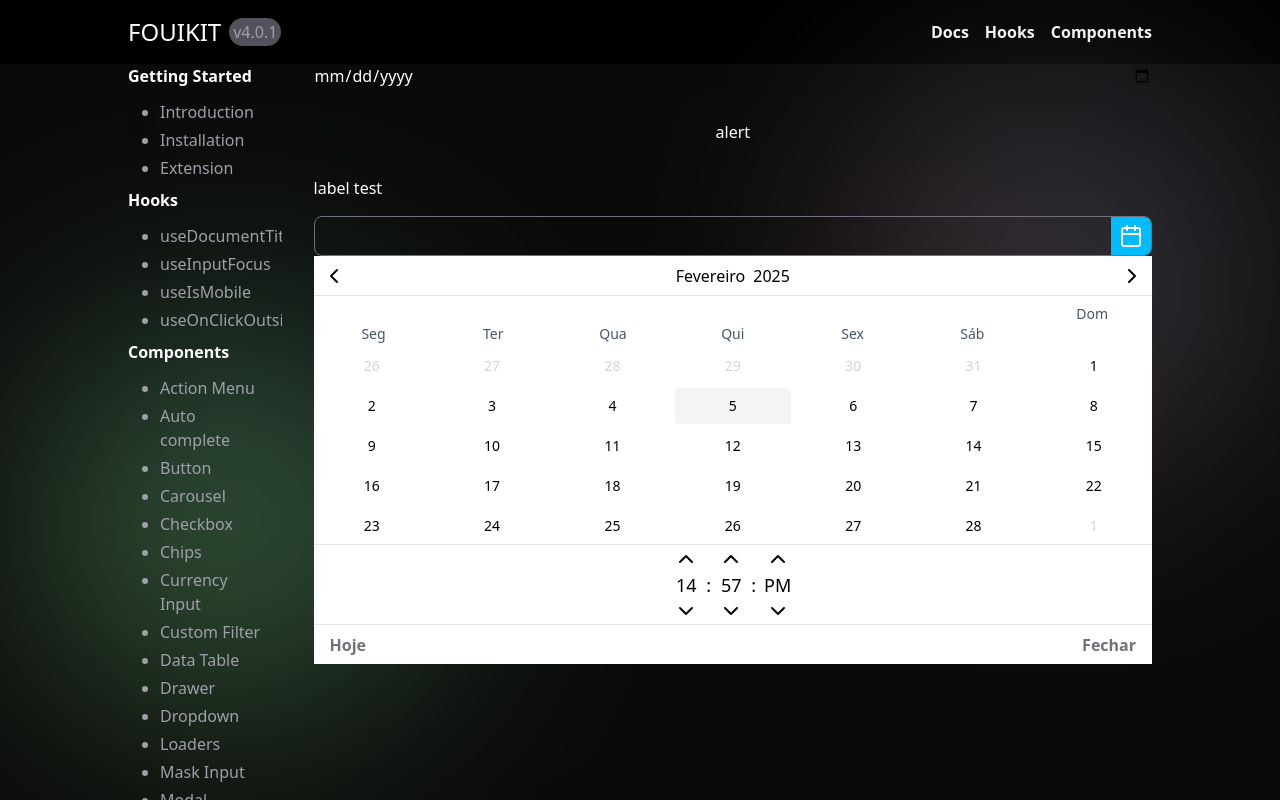
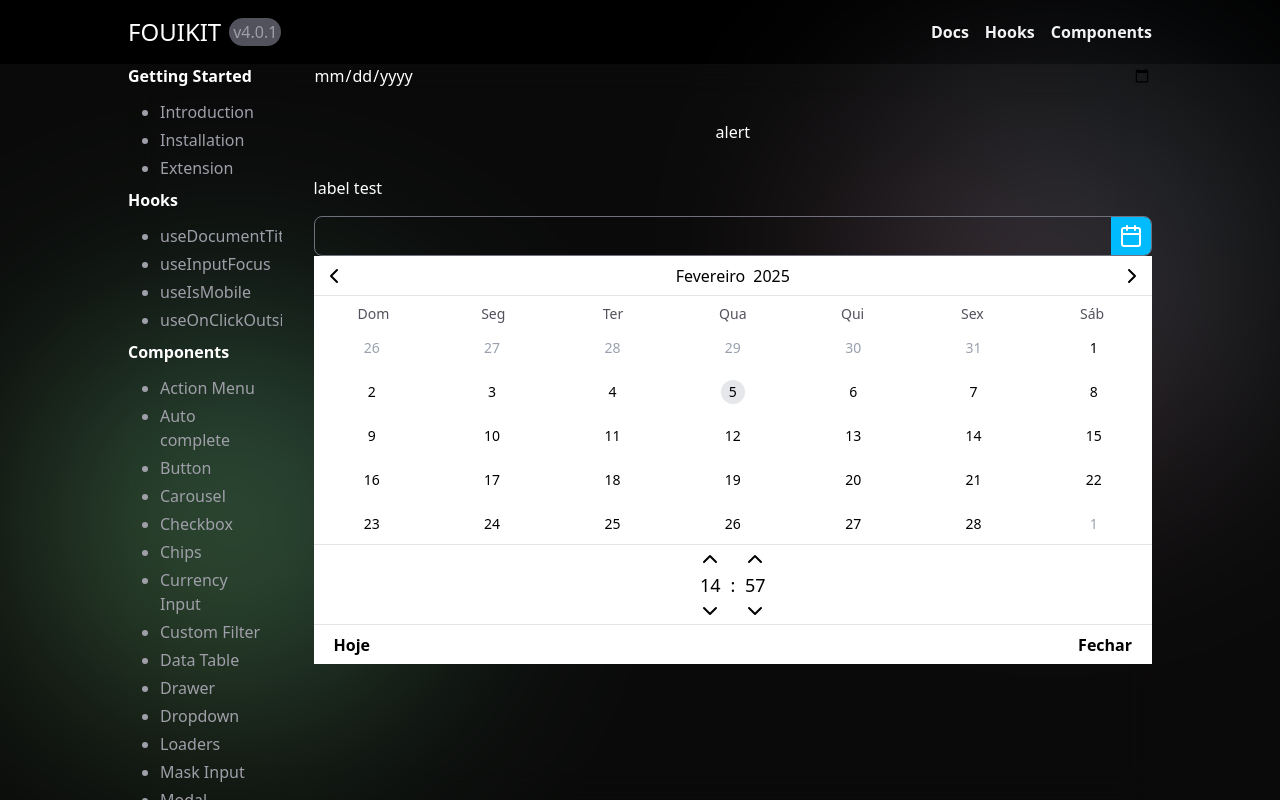
Before and after one commit to filipeoliveira-oss/uiKit, a Next.js app: page /development in a window 1280 px wide. Built offline with nearby package versions, Linux system fonts and the light colour scheme.

Commit message:
feat: enhance Calendar component with improved color handling and time format adjustments

```diff
--- a/src/app/development/page.tsx
+++ b/src/app/development/page.tsx
@@ -11,7 +11,7 @@ export default function Component() {
 
             <button onClick={() => alert(t)}>alert</button>
 
-            <Calendar label='label test' labelClassname='text-white' date={t} setDate={st} showTime timeFormat='12' showButtonBar showIcon />
+            <Calendar label='label test' labelClassname='text-white' date={t} setDate={st} showTime timeFormat='24' showButtonBar showIcon />
         </div>
     )
 }
--- a/src/uiKit/calendar/calendar.tsx
+++ b/src/uiKit/calendar/calendar.tsx
@@ -15,15 +15,16 @@ interface ICustomLanguage {
 }
 
 interface IColors {
-    iconBackgroundColor?:string,
+    containerBackgroundColor?: string,
+    labelTextColor?: string,
+    iconBackgroundColor?: string,
     iconColor?: string,
-    selectedDayColor?: string,
-    todayColor?: string,
-    backgroundColor?: string,
+    calendarBackground?: string,
     textColor?: string,
-    weekDaysColor?: string,
-    borderColor?:string,
-    inputColor?:string
+    hoverBackground?: string,
+    todayBackground?: string,
+    selectedDayBackground?: string,
+    weekDaysTextColor?: string
 }
 
 interface ICalendar {
@@ -65,17 +66,18 @@ export default function Calendar({ disabled, label, labelClassname, language = '
         months: ['', '', '', '', '', '', '', '', '', '', '', '']
     })
 
-    const calendarColors:IColors = React.useMemo(() => {
+    const calendarColors: IColors = React.useMemo(() => {
         return {
+            containerBackgroundColor: colors?.containerBackgroundColor ?? 'transparent',
+            calendarBackground: colors?.calendarBackground ?? '#FFFFFF',
+            hoverBackground: colors?.hoverBackground ?? '#e4e4e7',
             iconBackgroundColor: colors?.iconBackgroundColor ?? '#00bcff',
             iconColor: colors?.iconColor ?? '#FFFFFF',
-            selectedDayColor: colors?.selectedDayColor ?? '#DFF2fE',
-            todayColor: colors?.todayColor ?? '#F4F4F5',
-            backgroundColor: colors?.backgroundColor ?? '#FFFFFF',
+            labelTextColor: colors?.labelTextColor ?? '#FFFFFF',
+            selectedDayBackground: colors?.selectedDayBackground ?? '#00bcff',
             textColor: colors?.textColor ?? '#000000',
-            weekDaysColor: colors?.weekDaysColor ?? '#4A5565',
-            borderColor: colors?.backgroundColor ?? '#E4E4E7',
-            inputColor: colors?.inputColor ?? '#FFFFFF',
+            todayBackground: colors?.todayBackground ?? '#e5e7eb',
+            weekDaysTextColor: colors?.weekDaysTextColor ?? '#52525c',
         }
     }, [colors])
 
@@ -129,9 +131,8 @@ export default function Calendar({ disabled, label, labelClassname, language = '
     }, [customLanguage, language])
 
 
-
     function formatDate(day: number, month: number, year: number, hour?: number, minute?: number, period?: 'PM' | 'AM' | null) {
-        const str = `${String(day).padStart(2, '0')}/${String(month + 1).padStart(2, '0')}/${year}${showTime && ` ${String(hour).padStart(2, '0')}:${String(minute).padStart(2, '0')}`}${timeFormat === '12' && ` ${period}`}`
+        const str = `${String(day).padStart(2, '0')}/${String(month + 1).padStart(2, '0')}/${year}${showTime && ` ${String(hour).padStart(2, '0')}:${String(minute).padStart(2, '0')}`}${timeFormat === '12' ? ` ${period}` : ''}`
         setDate(str)
     }
 
@@ -250,13 +251,14 @@ export default function Calendar({ disabled, label, labelClassname, language = '
     }
 
     return (
-        <label className="w-full h-fit flex flex-col gap-4 relative select-none" style={disabled ? { pointerEvents: 'none' } : {}}>
-            {label && <span className={cn(`text-black/60`, labelClassname)}>{label}</span>}
+
+        <label className="w-full h-fit flex flex-col gap-4 relative select-none" style={{ pointerEvents: disabled ? 'none' : 'auto', backgroundColor: calendarColors.containerBackgroundColor }}>
+            {label && <span className={labelClassname} style={{ color: calendarColors.labelTextColor }}>{label}</span>}
             <div className="border border-zinc-500 w-full h-10 flex flex-row items-center rounded-lg overflow-hidden" >
                 <input onFocus={() => setShowCalendar(true)} onBlur={() => setShowCalendar(false)} className="px-2 w-full h-full bg-transparent border-none outline-none" value={date} readOnly />
                 {showIcon && (
-                    <div className="w-fit h-full bg-sky-400 px-2 flex items-center">
-                        <svg xmlns="http://www.w3.org/2000/svg" width="24" height="24" viewBox="0 0 24 24" fill="none" stroke="white" strokeWidth="2" strokeLinecap="round" strokeLinejoin="round">
+                    <div className="w-fit h-full px-2 flex items-center" style={{ backgroundColor: calendarColors.iconBackgroundColor }}>
+                        <svg xmlns="http://www.w3.org/2000/svg" width="24" height="24" viewBox="0 0 24 24" fill="none" stroke={calendarColors.iconColor} strokeWidth="2" strokeLinecap="round" strokeLinejoin="round">
                             <path d="M8 2v4" />
                             <path d="M16 2v4" />
                             <rect width="18" height="18" x="3" y="4" rx="2" />
@@ -266,18 +268,18 @@ export default function Calendar({ disabled, label, labelClassname, language = '
                 )}
             </div>
 
-            <div className="bg-white w-full h-fit absolute top-full flex flex-col items-center justify-center">
+            <div className="w-full h-fit absolute top-full flex flex-col items-center justify-center" style={{ backgroundColor: calendarColors.calendarBackground }}>
 
                 {whatToShow === 'days' && (
                     <>
-                        <div className="border-b border-zinc-200 w-full h-10 flex flex-row justify-between px-2 items-center text-black">
+                        <div className="border-b border-zinc-200 w-full h-10 flex flex-row justify-between px-2 items-center" style={{ color: calendarColors.textColor }}>
                             <svg onClick={handlePrevMonth} xmlns="http://www.w3.org/2000/svg" className="cursor-pointer" width="24" height="24" viewBox="0 0 24 24" fill="none" stroke="currentColor" strokeWidth="2" strokeLinecap="round" strokeLinejoin="round" ><path d="m15 18-6-6 6-6" /></svg>
                             <div className="flex flex-row gap-2 w-fit h-full items-center justify-center capitalize">
 
                                 {whatToShow === 'days' && (
-                                    <span className="hover:text-sky-400 cursor-pointer" onClick={() => setWhatToShow('months')}>{currentLanguages.months[currentMonth]}</span>
+                                    <span className={`hover:[color:var(--hover-color)] cursor-pointer`} onClick={() => setWhatToShow('months')} style={{ "--hover-color": calendarColors.hoverBackground } as React.CSSProperties}>{currentLanguages.months[currentMonth]}</span>
                                 )}
-                                <span className="hover:text-sky-400 cursor-pointer" onClick={() => setWhatToShow('years')}>{new Date(currentYear, currentMonth).toLocaleString(language, {
+                                <span className={`hover:[color:var(--hover-color)] cursor-pointer`} onClick={() => setWhatToShow('years')} style={{ "--hover-color": calendarColors.hoverBackground } as React.CSSProperties}>{new Date(currentYear, currentMonth).toLocaleString(language, {
                                     year: 'numeric',
                                 })}</span>
                             </div>
@@ -285,31 +287,41 @@ export default function Calendar({ disabled, label, labelClassname, language = '
                         </div>
 
                         <div className="w-full h-fit grid grid-cols-7 text-center font-medium mt-2">
-                            {currentLanguages.weekDays.map(day => (
-                                <div key={day} className="text-sm text-gray-600">{day}</div>
+                            {currentLanguages.weekDays.map((day, i) => (
+                                <div key={i} className="text-sm" style={{ color: calendarColors.weekDaysTextColor }}>{day}</div>
                             ))}
                         </div>
 
                         <div className="w-full grid grid-cols-7 auto-rows-fr gap-1 text-center mt-1">
                             {dates.map((item, idx) => {
+                                const aux = date.split(' ')[0]
+                                const dateElements = aux.split('/')
+                                const dayAux = dateElements[0]
+                                const month = dateElements[1]
+                                const year = dateElements[2]
+
                                 const isToday =
                                     item.currentMonth &&
                                     currentMonth === today.getMonth() &&
                                     currentYear === today.getFullYear() &&
                                     item.date === today.getDate();
+
+                                const isSelected = dayAux === String(item.date).padStart(2, '0') && month == String(currentMonth + 1).padStart(2, '0') && year === String(currentYear).padStart(2, '0') && item.currentMonth
                                 return (
                                     <div
                                         key={idx}
                                         onClick={() => handleSelectDay(item.date)}
-                                        className={`p-2 text-sm rounded ${item.currentMonth ? 'text-black' : 'text-gray-300 pointer-events-none'} ${isToday ? 'bg-zinc-100 ' : ''} hover:bg-gray-200 cursor-pointer`}>
-                                        {item.date}
+                                        className={`p-2 text-sm rounded ${item.currentMonth ? '' : 'pointer-events-none'} group cursor-pointer w-full h-full flex items-center justify-center`} >
+                                        <span className=" w-6 h-6 rounded-full flex items-center justify-center group-hover:[background-color:var(--hover-color)]"
+                                        style={{ backgroundColor: isSelected ? calendarColors.selectedDayBackground : isToday ? calendarColors.todayBackground : '', ...{ ["--hover-color"]: calendarColors.hoverBackground, color: item.currentMonth ? calendarColors.textColor : '#99a1af  ' } }}
+                                        >{item.date}</span>
                                     </div>
                                 )
                             })}
                         </div>
 
                         {showTime && (
-                            <div className="w-full h-20 border-t border-zinc-200 flex flex-row gap-2 items-center justify-center text-black">
+                            <div className="w-full h-20 border-t border-zinc-200 flex flex-row gap-2 items-center justify-center" style={{ color: calendarColors.textColor }}>
                                 <div className="w-fit h-full flex flex-col gap:1 items-center justify-center">
                                     <svg onClick={() => incrementHour()} className="cursor-pointer" xmlns="http://www.w3.org/2000/svg" width="24" height="24" viewBox="0 0 24 24" fill="none" stroke="currentColor" strokeWidth="2" strokeLinecap="round" strokeLinejoin="round"><path d="m18 15-6-6-6 6" /></svg>
                                     <span className="select-none text-lg">{String(timeFormat === '12' && hour === 0 ? 12 : hour).padStart(2, '0')}</span>
@@ -338,19 +350,19 @@ export default function Calendar({ disabled, label, labelClassname, language = '
 
                 {whatToShow === 'months' && (
                     <>
-                        <div className="border-b border-zinc-200 w-full h-10 flex flex-row justify-between px-2 items-center text-black">
+                        <div className="border-b border-zinc-200 w-full h-10 flex flex-row justify-between px-2 items-center" style={{ color: calendarColors.textColor }}>
                             <svg onClick={() => { setCurrentYear(prev => prev - 1); }} xmlns="http://www.w3.org/2000/svg" className="cursor-pointer" width="24" height="24" viewBox="0 0 24 24" fill="none" stroke="currentColor" strokeWidth="2" strokeLinecap="round" strokeLinejoin="round" ><path d="m15 18-6-6 6-6" /></svg>
                             <div className="flex flex-row gap-2 w-fit h-full items-center justify-center capitalize">
-                                <span className="hover:text-sky-400 cursor-pointer" onClick={() => setWhatToShow('years')}>{new Date(currentYear, currentMonth).toLocaleString(language, {
+                                <span className={`hover:[color:var(--hover-color)] cursor-pointer`} onClick={() => setWhatToShow('years')} style={{ "--hover-color": calendarColors.hoverBackground } as React.CSSProperties}>{new Date(currentYear, currentMonth).toLocaleString(language, {
                                     year: 'numeric',
                                 })}</span>
                             </div>
                             <svg onClick={() => { setCurrentYear(prev => prev + 1) }} xmlns="http://www.w3.org/2000/svg" className="cursor-pointer" width="24" height="24" viewBox="0 0 24 24" fill="none" stroke="currentColor" strokeWidth="2" strokeLinecap="round" strokeLinejoin="round"><path d="m9 18 6-6-6-6" /></svg>
                         </div>
 
-                        <div className="w-full h-fit grid grid-cols-3 text-center mt-2 text-black">
+                        <div className="w-full h-fit grid grid-cols-3 text-center mt-2" style={{ color: calendarColors.textColor }}>
                             {Array.from({ length: 12 }, (_, i) => (
-                                <div key={i} className="py-2 cursor-pointer hover:bg-zinc-100" onClick={() => { setCurrentMonth(i); setWhatToShow('days') }}>
+                                <div key={i} className={`py-2 cursor-pointer hover:[background-color:var(--hover-color)]`} onClick={() => { setCurrentMonth(i); setWhatToShow('days') }} style={{ "--hover-color": calendarColors.hoverBackground } as React.CSSProperties}>
                                     {new Date(2000, i).toLocaleString(language, { month: 'long' })}
                                 </div>
                             ))}
@@ -360,7 +372,7 @@ export default function Calendar({ disabled, label, labelClassname, language = '
 
                 {whatToShow === 'years' && (
                     <>
-                        <div className="border-b border-zinc-200 w-full h-10 flex flex-row justify-between px-2 items-center text-black">
+                        <div className="border-b border-zinc-200 w-full h-10 flex flex-row justify-between px-2 items-center" style={{ color: calendarColors.textColor }}>
                             <svg onClick={() => { setCurrentYear(prev => prev - 10); }} xmlns="http://www.w3.org/2000/svg" className="cursor-pointer" width="24" height="24" viewBox="0 0 24 24" fill="none" stroke="currentColor" strokeWidth="2" strokeLinecap="round" strokeLinejoin="round" ><path d="m15 18-6-6 6-6" /></svg>
                             <div className="flex flex-row gap-2 w-fit h-full items-center justify-center capitalize">
                                 <span>{Math.floor(currentYear / 10) * 10} - {(Math.floor(currentYear / 10) * 10) + 9}</span>
@@ -368,11 +380,12 @@ export default function Calendar({ disabled, label, labelClassname, language = '
                             <svg onClick={() => { setCurrentYear(prev => prev + 10) }} xmlns="http://www.w3.org/2000/svg" className="cursor-pointer" width="24" height="24" viewBox="0 0 24 24" fill="none" stroke="currentColor" strokeWidth="2" strokeLinecap="round" strokeLinejoin="round"><path d="m9 18 6-6-6-6" /></svg>
                         </div>
 
-                        <div className="w-full h-fit grid grid-cols-2 text-center mt-2 text-black">
+                        <div className="w-full h-fit grid grid-cols-2 text-center mt-2" style={{ color: calendarColors.textColor }}>
                             {Array.from({ length: 10 }, (_, i) => Math.floor(currentYear / 10) * 10 + i).map((year) => (
                                 <div
                                     key={year}
-                                    className="py-2 cursor-pointer hover:bg-zinc-100 rounded"
+                                    style={{ "--hover-color": calendarColors.hoverBackground } as React.CSSProperties}
+                                    className={`py-2 cursor-pointer hover:[background-color:var(--hover-color)] rounded`}
                                     onClick={() => {
                                         setCurrentYear(year);
                                         setWhatToShow('months');
@@ -390,16 +403,18 @@ export default function Calendar({ disabled, label, labelClassname, language = '
                         <div className="flex gap-2 w-full justify-between">
                             <button
                                 type="button"
-                                className="text-zinc-500 font-semibold py-1 rounded cursor-pointer hover:bg-zinc-100 "
+                                style={{ color: calendarColors.textColor, "--hover-color": calendarColors.hoverBackground } as React.CSSProperties}
+                                className={`font-semibold py-1 px-1 rounded cursor-pointer hover:[background-color:var(--hover-color)]`}
                                 onClick={() => {
                                     setCurrentMonth(today.getMonth());
                                     setCurrentYear(today.getFullYear());
-                                    formatDate(today.getDate(), today.getMonth(), today.getFullYear(), hour, minutes);
+                                    formatDate(today.getDate(), today.getMonth(), today.getFullYear(), hour, minutes, dayPeriod);
                                 }}
                             >{currentLanguages.today}</button>
                             <button
                                 type="button"
-                                className="text-zinc-500 font-semibold py-1 rounded cursor-pointer hover:bg-zinc-100"
+                                style={{ color: calendarColors.textColor, "--hover-color": calendarColors.hoverBackground } as React.CSSProperties}
+                                className={`font-semibold py-1 px-1 rounded cursor-pointer hover:[background-color:var(--hover-color)]`}
                                 onClick={() => setShowCalendar(false)}
                             >{currentLanguages.close}</button>
                         </div>
```
Also changed, not shown: src/app/globals.css (line endings or trailing spaces).
